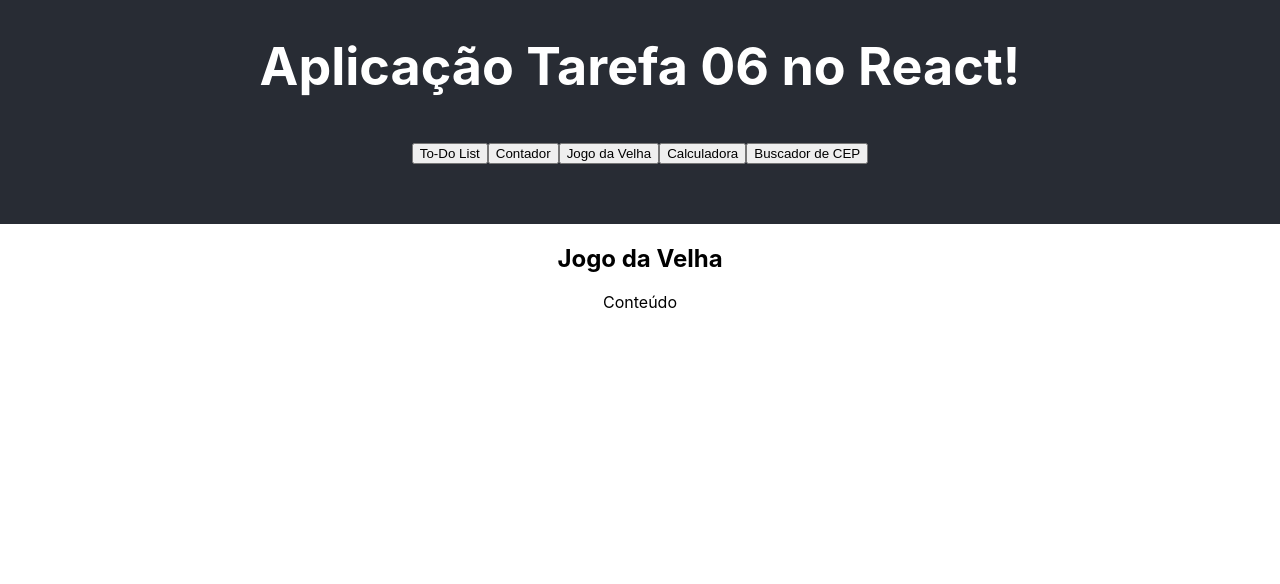
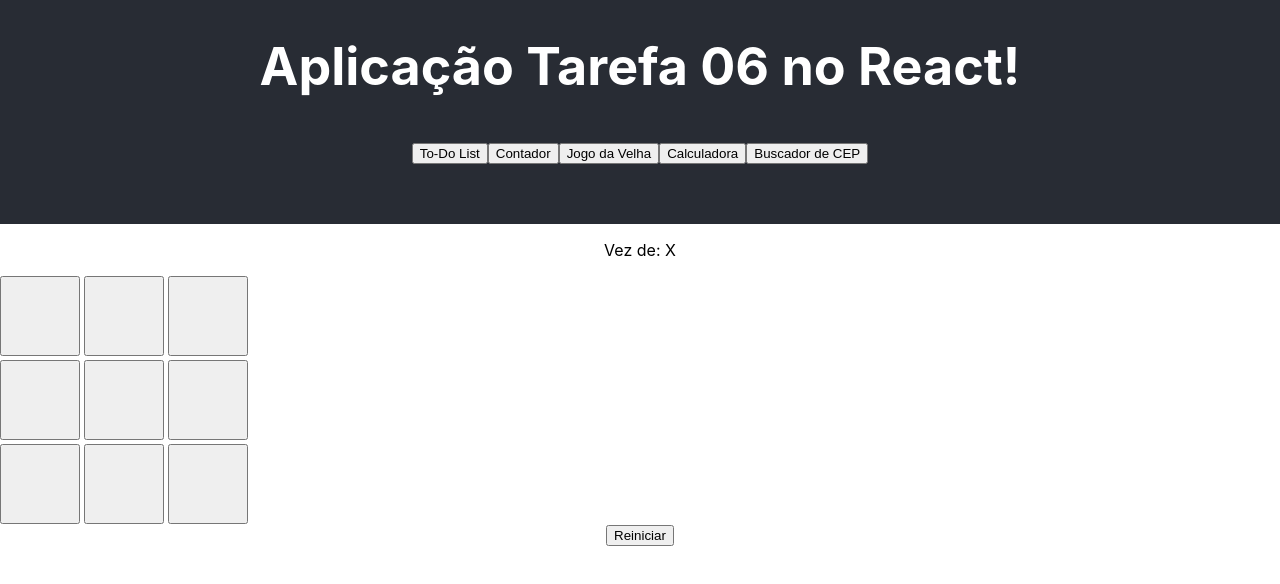
Before and after one commit to GiGomieri05/react-app, a React (Create React App) app: page / in a window 1280 px wide. Both pictures are taken after a click on the button "Jogo da Velha". Shown: the top 584 px of the page. Built offline with nearby package versions, Linux system fonts and the light colour scheme.

Commit message:
implement tic tac toe

```diff
--- a/src/components/TicTacToe.jsx
+++ b/src/components/TicTacToe.jsx
@@ -1,10 +1,56 @@
+import { useState } from 'react';
+
 function TicTacToe() {
+  const [board, setBoard] = useState(Array(9).fill(null));
+  const [isX, setIsX] = useState(true);
+
+  const winner = calcularVencedor(board);
+
+  function clicar(index) {
+    if (board[index] || winner) return;
+
+    const novoBoard = [...board];
+    novoBoard[index] = isX ? 'X' : 'O';
+    setBoard(novoBoard);
+    setIsX(!isX);
+  }
+
+  function reiniciar() {
+    setBoard(Array(9).fill(null));
+    setIsX(true);
+  }
+
   return (
     <div>
-      <h2>Jogo da Velha</h2>
-      <p>Conteúdo</p>
+      <p>{winner ? `Vencedor: ${winner}` : `Vez de: ${isX ? 'X' : 'O'}`}</p>
+
+      <div style={{ display: 'grid', gridTemplateColumns: 'repeat(3, 80px)', gap: '4px' }}>
+        {board.map((valor, index) => (
+          <button key={index} onClick={() => clicar(index)}
+            style={{ height: '80px', fontSize: '28px' }}>
+            {valor}
+          </button>
+        ))}
+      </div>
+
+      <button onClick={reiniciar}>Reiniciar</button>
     </div>
   );
 }
 
+function calcularVencedor(board) {
+  const linhas = [
+    [0, 1, 2], [3, 4, 5], [6, 7, 8], // linhas
+    [0, 3, 6], [1, 4, 7], [2, 5, 8], // colunas
+    [0, 4, 8], [2, 4, 6],             // diagonais
+  ];
+
+  for (const [a, b, c] of linhas) {
+    if (board[a] && board[a] === board[b] && board[a] === board[c]) {
+      return board[a];
+    }
+  }
+  return null;
+}
+
 export default TicTacToe;
```
